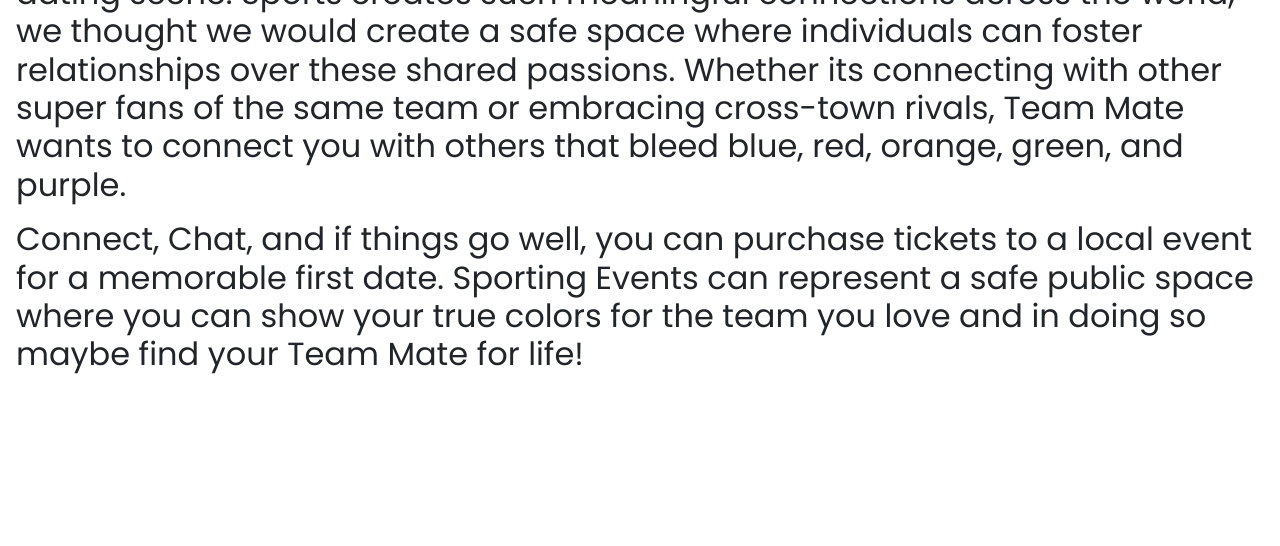
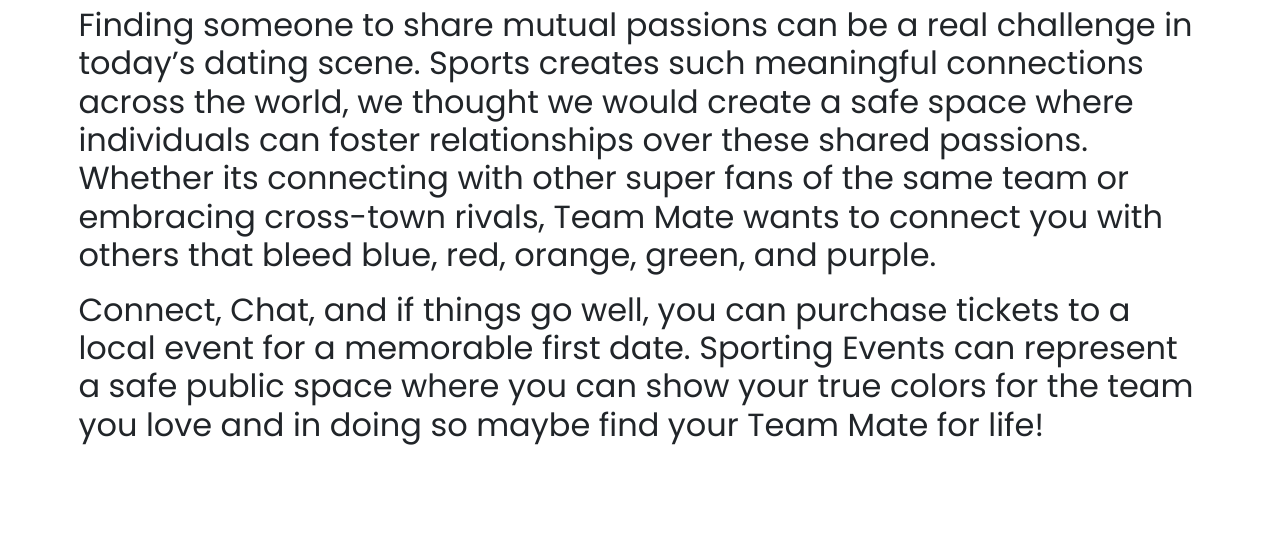
Before and after one commit to wkwooten/TeamMateWebsite, a plain HTML site: page index.html in a window 1280 px wide. Shown: the part 417-963 px from the top of the page. Before the commit the page ends 823 px from the top, so only its background shows below. Drawn offline with nearby package versions, Linux system fonts and the light colour scheme; a web font is replaced by a local one.

```diff
--- a/index.css
+++ b/index.css
@@ -46,3 +46,8 @@
 	justify-content: center;
 	align-items: center;
 }
+
+.about-section {
+	display: grid;
+	margin: 5%;
+}
```
Also changed, not shown: index.html (+0 -1 lines).
